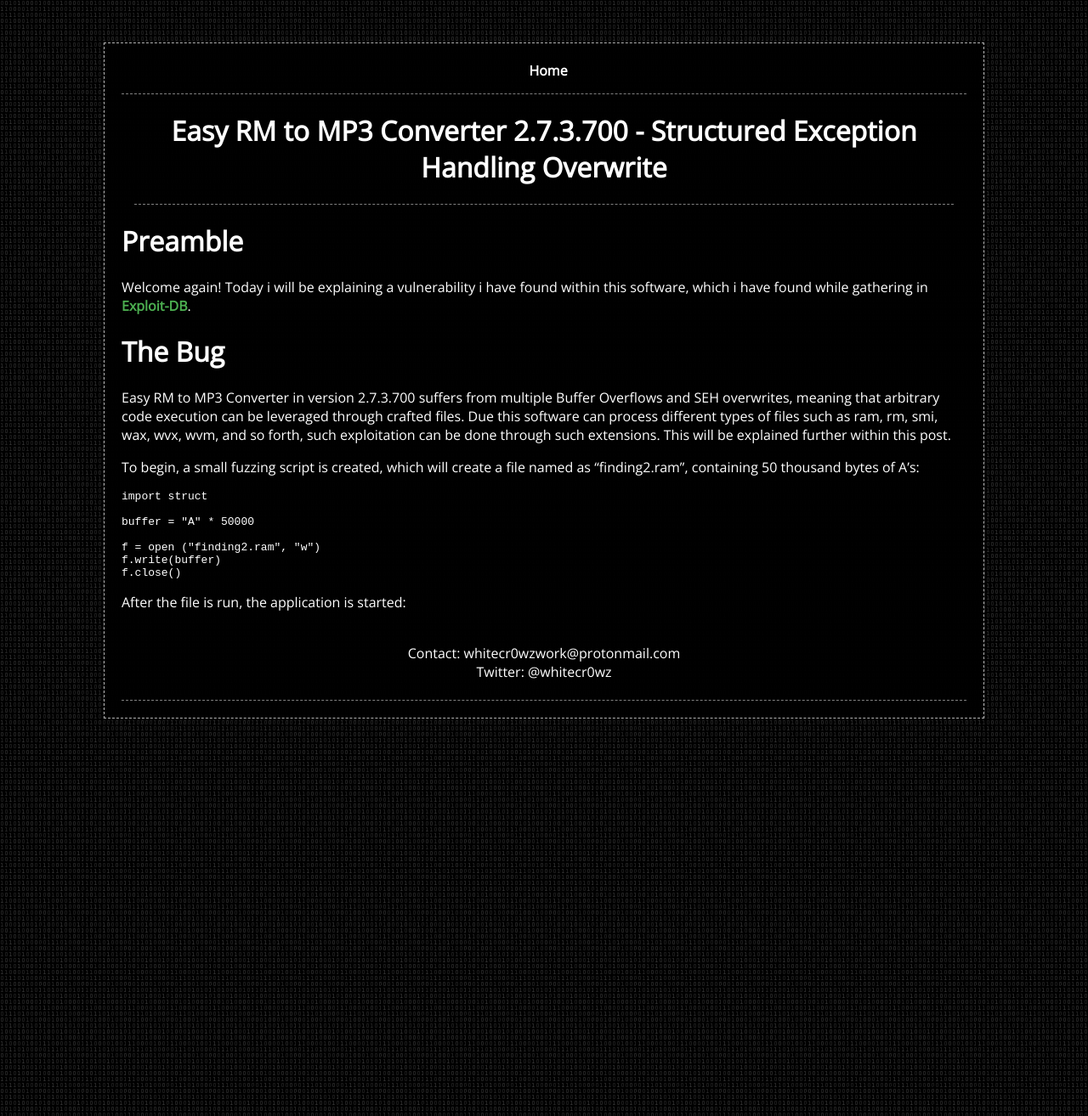
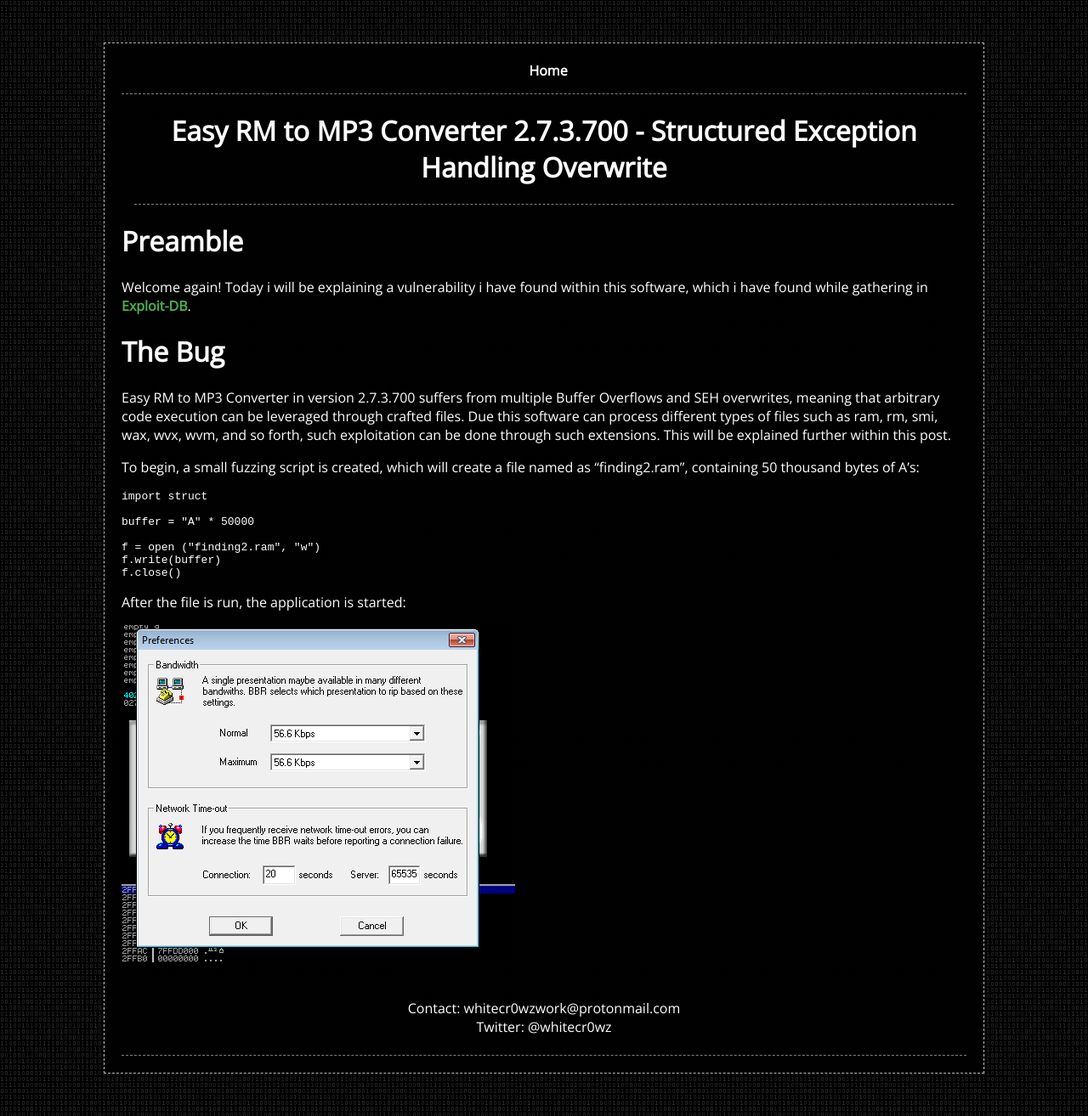
Before and after one commit to whitecr0wz/whitecr0wz.github.io, a Jekyll site: the page built from _posts/posts/2020-03-26-Easy-RM-to-MP3-Converter.md, in a window 1280 px wide. Shown: the whole page at 85% size. Built offline with Jekyll 4.4.1, drawn with Linux system fonts in a browser that asks for light colours.

Commit message:
Update 2020-03-26-Easy-RM-to-MP3-Converter.md

````diff
--- a/_posts/posts/2020-03-26-Easy-RM-to-MP3-Converter.md
+++ b/_posts/posts/2020-03-26-Easy-RM-to-MP3-Converter.md
@@ -26,3 +26,5 @@
 ```
 
 After the file is run, the application is started:
+
+![](/assets/img/Findings2/0.png)
````
